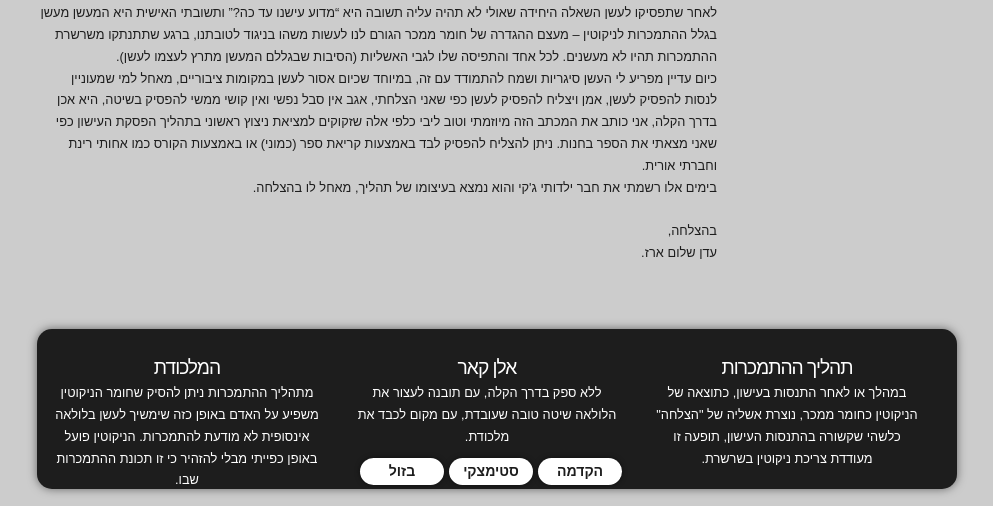
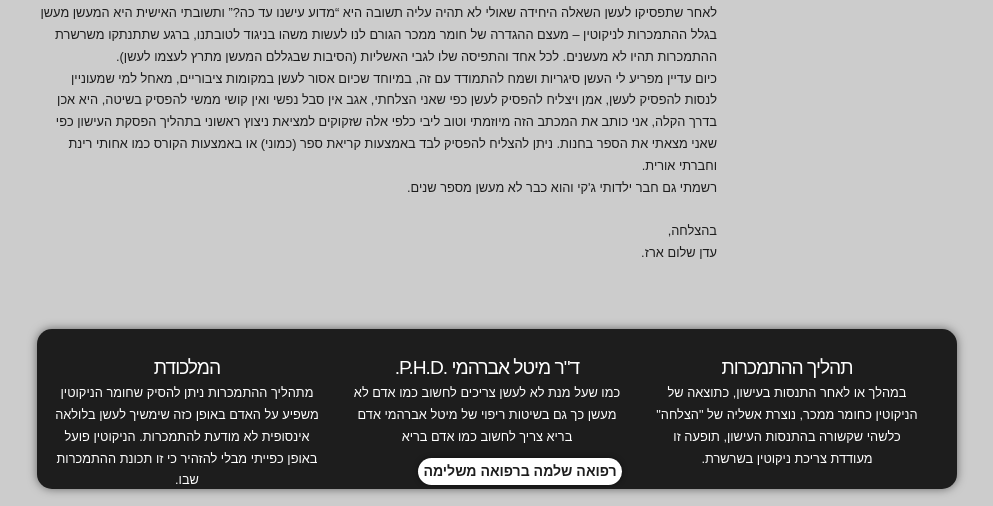
Before and after one commit to edenerez/jns, a plain HTML site: page index.htm in a window 1280 px wide. Shown: the part 1251-1757 px from the top of the page, without its empty margins (143-1136 px from the left). Drawn offline with Linux system fonts and the light colour scheme.

Commit message:
change the link to meital website

```diff
--- a/admin/style.css
+++ b/admin/style.css
@@ -194,7 +194,7 @@ ul#menu li:hover a {
 	text-decoration: underline;
 }
 .readmore {
-    float:right; background: rgb(255, 255, 255); font: bold 110%/normal Arial, Helvetica, sans-serif; padding: 5px 2px 7px; border-radius: 15px; width: 80px; height: 15px; margin-left: 5px; font-size-adjust: none; font-stretch: normal; box-shadow: 0px 0px 5px rgba(0,0,0,0.5); -moz-border-radius: 15px 15px 15px 15px; -webkit-border: 15px 15px 15px 15px; -webkit-box-shadow: rgba(0, 0, 0, 0.5) 0px 0px 5px; -moz-box-shadow: rgba(0, 0, 0, 0.5) 0px 0px 5px;
+    float:right; background: rgb(255, 255, 255); font: bold 110%/normal Arial, Helvetica, sans-serif; padding: 5px 2px 7px; border-radius: 15px; width: 200px; height: 15px; margin-left: 5px; font-size-adjust: none; font-stretch: normal; box-shadow: 0px 0px 5px rgba(0,0,0,0.5); -moz-border-radius: 15px 15px 15px 15px; -webkit-border: 15px 15px 15px 15px; -webkit-box-shadow: rgba(0, 0, 0, 0.5) 0px 0px 5px; -moz-box-shadow: rgba(0, 0, 0, 0.5) 0px 0px 5px;
 }
 .readmore a {
 	color: rgb(29, 29, 29);
--- a/index.htm
+++ b/index.htm
@@ -117,7 +117,7 @@ href="mailto:info@youremail.co.uk">tempeden@walla.com</A></P></DIV><!--close sid
     ראשוני בתהליך הפסקת העישון כפי שאני מצאתי את הספר בחנות. ניתן להצליח להפסיק לבד
     באמצעות קריאת ספר (כמוני) או באמצעות הקורס כמו אחותי רינת וחברתי אורית.
     <br />
-    בימים אלו רשמתי את חבר ילדותי ג'קי והוא נמצא בעיצומו של תהליך, מאחל לו בהצלחה.
+    רשמתי גם חבר ילדותי ג'קי והוא כבר לא מעשן מספר שנים.
 
     <br />
     <br />
@@ -137,20 +137,13 @@ href="mailto:info@youremail.co.uk">tempeden@walla.com</A></P></DIV><!--close sid
 <P> מתהליך ההתמכרות ניתן להסיק שחומר הניקוטין משפיע על האדם באופן כזה שימשיך לעשן בלולאה אינסופית לא מודעת להתמכרות. הניקוטין פועל באופן כפייתי מבלי להזהיר כי זו תכונת ההתמכרות שבו. </P>
 <!--close readmore--></DIV><!--close content_grey_container_box-->
 <DIV class="content_grey_container_box">
-<H4>אלן קאר</H4>
-<P> ללא ספק בדרך הקלה, עם תובנה לעצור את  הלולאה
-שיטה טובה שעובדת, עם מקום לכבד את מלכודת.</P>
-<DIV class="readmore">
-<A href="http://www.text.org.il/index.php?book=0608061/">הקדמה</A>
-</DIV>
+<H4>ד"ר מיטל אברהמי .P.H.D.</H4>
+<P>כמו שעל מנת לא לעשן צריכים לחשוב כמו אדם לא מעשן כך גם בשיטות ריפוי של מיטל אברהמי אדם בריא צריך לחשוב כמו אדם בריא</P>
 <!--close readmore-->
 <DIV class="readmore">
-<A href="http://www.steimatzky.co.il/Steimatzky/Pages/Product.aspx?ProductID=14620213">סטימצקי</A>
+<A href="http://www.meitalav.co.il/">רפואה שלמה ברפואה משלימה</A>
 </DIV>
-<!--close readmore-->
-<DIV class="readmore">
-<A href="http://bookme.co.il/Books/462-337/%D7%94%D7%93%D7%A8%D7%9A-%D7%94%D7%A7%D7%9C%D7%94-%D7%9C%D7%94%D7%A4%D7%A1%D7%99%D7%A7-%D7%9C%D7%A2%D7%A9%D7%9F%D7%90%D7%9C%D7%9F-%D7%A7%D7%90%D7%A8.aspx">בזול</A>
-</DIV>
+
 <!--close readmore-->
 </DIV><!--close content_grey_container_box-->
 
```
